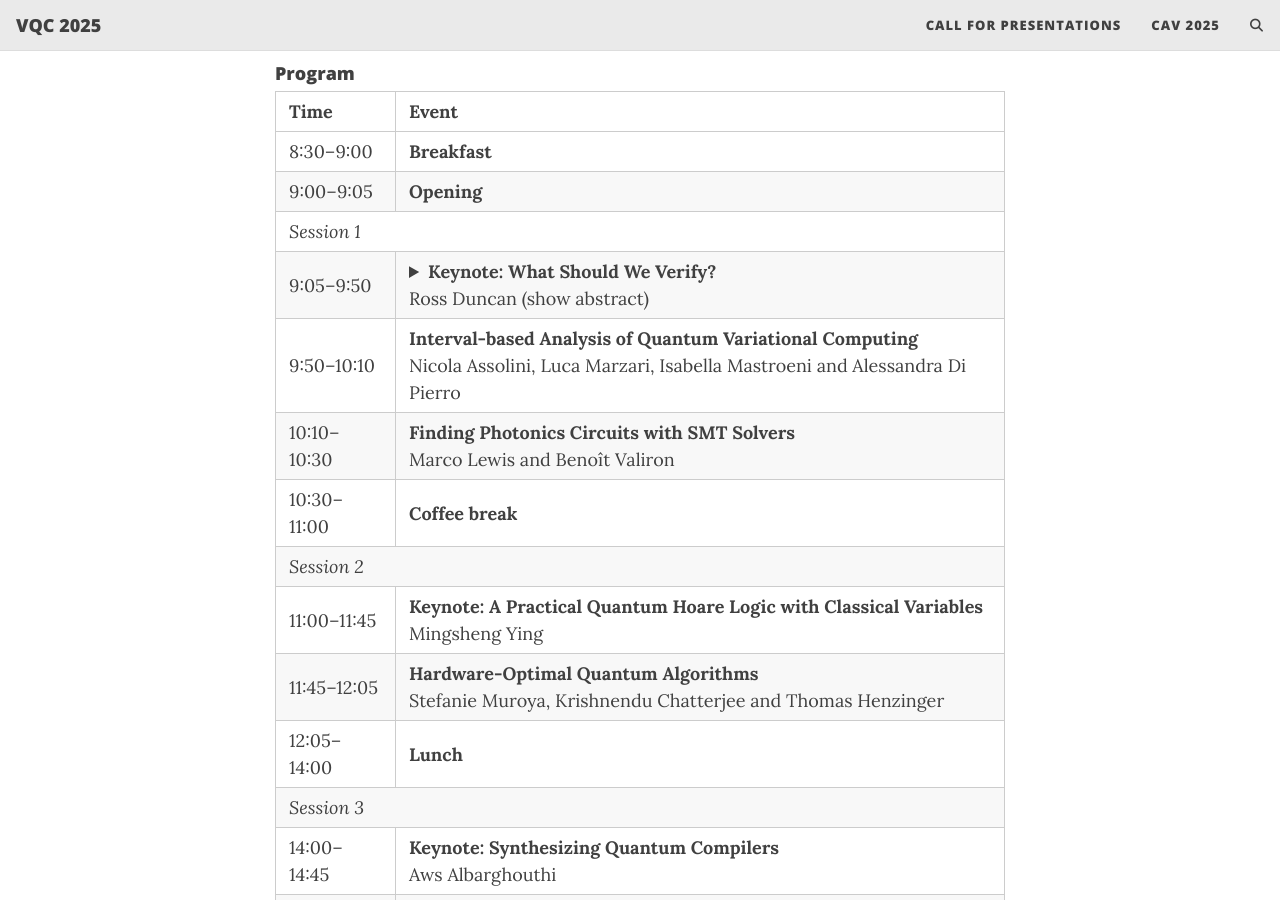
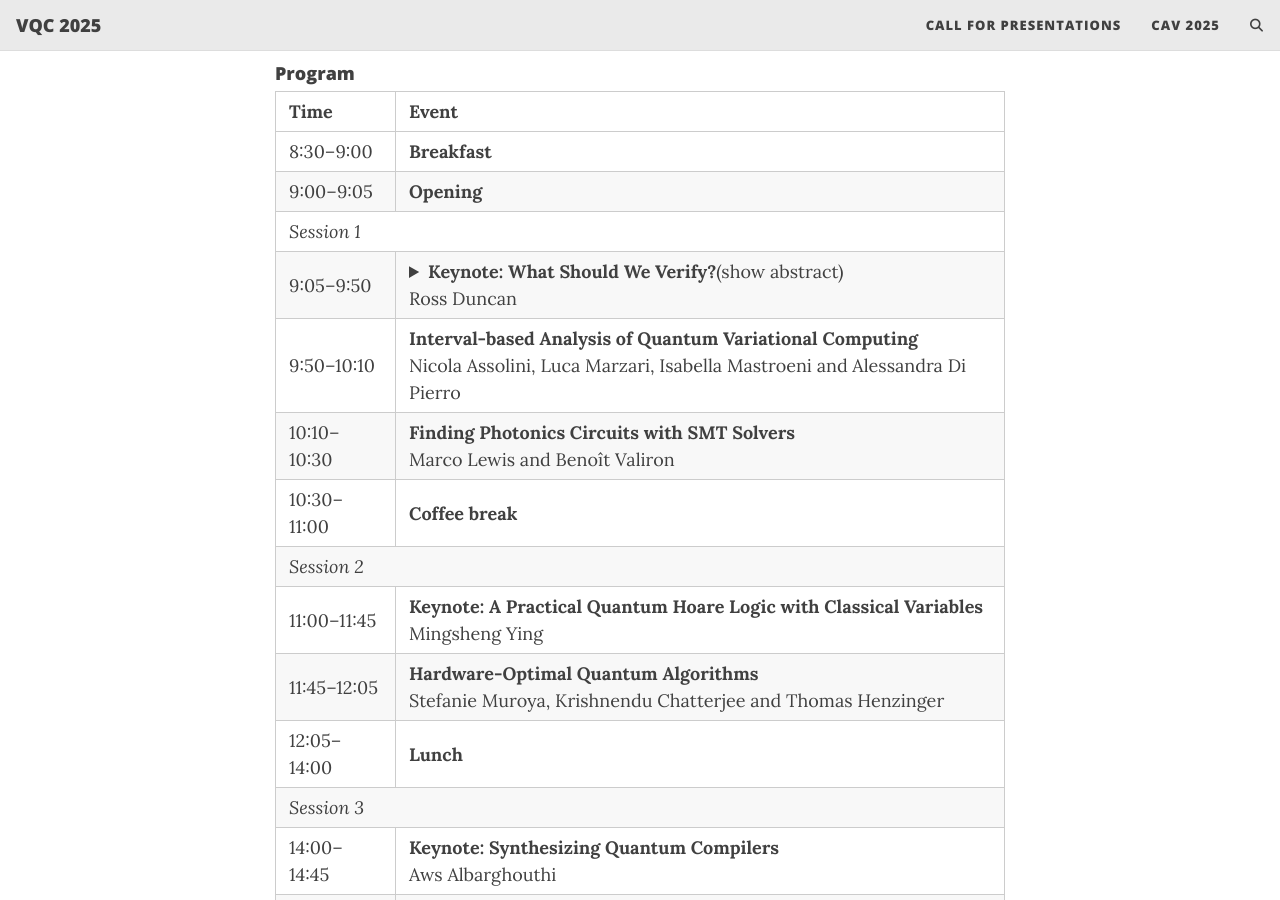
Before and after one commit to VerifiedQC/2025, a Jekyll site: the page built from schedule.md, in a window 1280 px wide and 900 px high, scrolled down 1028 px. Built offline with Jekyll 4.4.1, drawn with Linux system fonts in a browser that asks for light colours; comment, search, counter and statistics services are not loaded.

```diff
--- a/schedule.md
+++ b/schedule.md
@@ -41,7 +41,7 @@ cover-img: "/assets/img/zagreb.png"
     <tr><td>8:30–9:00</td><td><strong>Breakfast</strong></td></tr>
     <tr><td>9:00–9:05</td><td><strong>Opening</strong></td></tr>
     <tr><td colspan="2"><em>Session 1</em></td></tr>
-    <tr><td>9:05–9:50</td><td><details><summary><strong>Keynote: What Should We Verify?</strong><br>Ross Duncan (show abstract)</summary>
+    <tr><td>9:05–9:50</td><td><details><summary><strong>Keynote: What Should We Verify?</strong>(show abstract)<br>Ross Duncan</summary>
 Verification usually means to guarantee that a computational system is correct with respect to some specification. Can this definition survive in the context of quantum computing? What parts of the system can be verified? What notions of correctness are helpful? What properties of realistic systems can be verified? What* should *we verify? I will survey the field and give some perspective on the challenges and opportunities for automated verification of quantum software. Spoiler: it's the compiler.
 </details> </td></tr>
     <tr><td>9:50–10:10</td><td><strong>Interval-based Analysis of Quantum Variational Computing</strong><br>Nicola Assolini, Luca Marzari, Isabella Mastroeni and Alessandra Di Pierro</td></tr>
```
